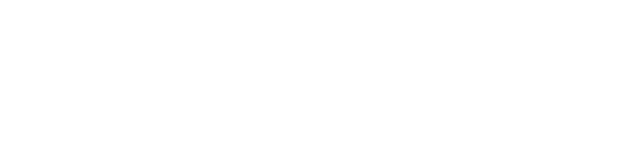
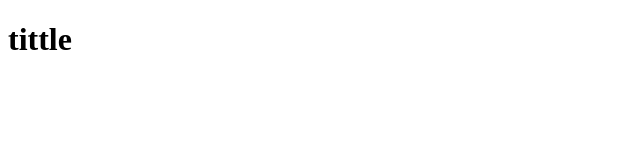
Before and after one commit to Eugene0463/all-repositories, a plain HTML site: page index.html in a window 1280 px wide. Shown: the whole page, without its empty margins (0-640 px from the left). Drawn offline with Linux system fonts and the light colour scheme.

Commit message:
added tittle

```diff
--- a/index.html
+++ b/index.html
@@ -7,6 +7,6 @@
     <title>Document</title>
 </head>
 <body>
-
+    <h1>tittle</h1>
 </body>
 </html>
```
